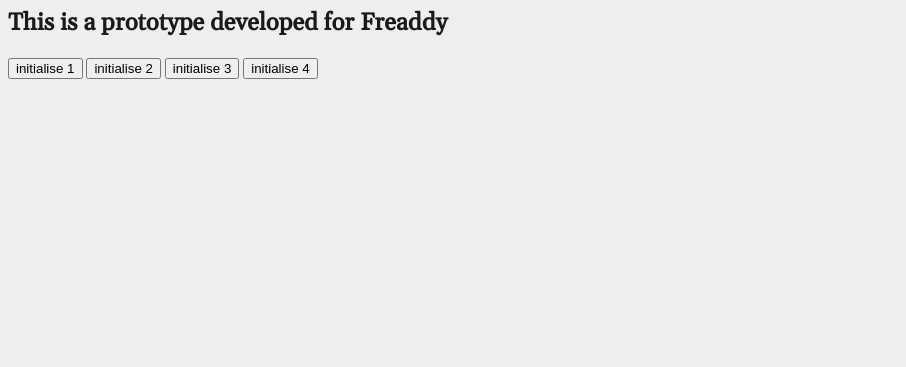
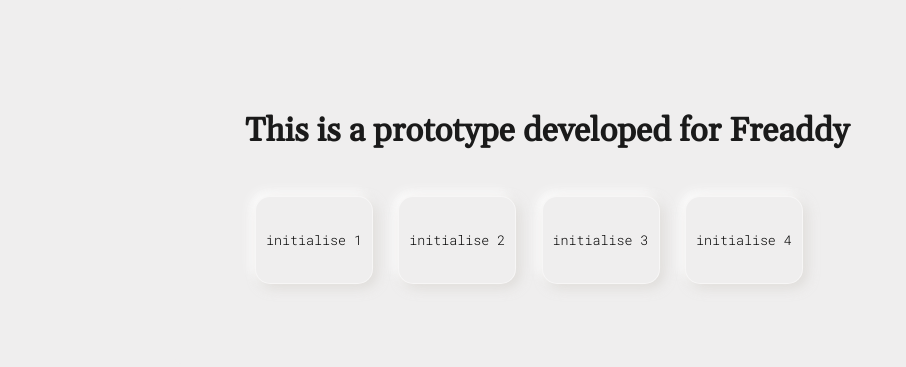
Before and after one commit to robo-monk/fready_demo, a plain HTML site: page index.html in a window 1280 px wide. Shown: the whole page, without its empty margins (0-906 px from the left). Drawn offline with nearby package versions, Linux system fonts and the light colour scheme.

Commit message:
made selecting article menu pretty

```diff
--- a/index.html
+++ b/index.html
@@ -14,13 +14,14 @@
 </head>
 <body>
 
+    <div id='reader'>
     <h2>This is a prototype developed for Freaddy</h2>
 
     <input type="button" name="b1" value="initialise 1" onclick="location.href='app1.html'">
     <input type="button" name="b1" value="initialise 2" onclick="location.href='app2.html'">
     <input type="button" name="b1" value="initialise 3" onclick="location.href='app3.html'">
     <input type="button" name="b1" value="initialise 4" onclick="location.href='app4.html'">
-
+    </div>
 
 </body>
 </html>
--- a/styles.css
+++ b/styles.css
@@ -50,6 +50,31 @@
 
     opacity: 100%;
 }
+
+input{
+
+    font-family: 'Roboto Mono', monospace;
+    padding: 10px;
+    margin: 10px;
+    /* width: 50px;
+    height: 412.5px;     */
+    background-color: #efeeee;
+    border-radius: 15px;
+    box-shadow: 4px 4px 12px #d1cdc78f, -4px -4px 12px #ffffff;
+    border: 1px solid #ffffff80;
+    cursor: pointer;
+    line-height: 5.0;
+    transition: all .2s ease-in;
+
+
+}
+
+input:hover{
+
+    box-shadow: 4px 4px 12px #d1cdc780 inset, -4px -4px 12px #ffffffa1 inset;
+
+}
+
 #toolbar{
 
     font-family: 'Roboto Mono', monospace;
@@ -67,6 +92,7 @@
 
 
 }
+
 
 #wpm_sector {
 
```
